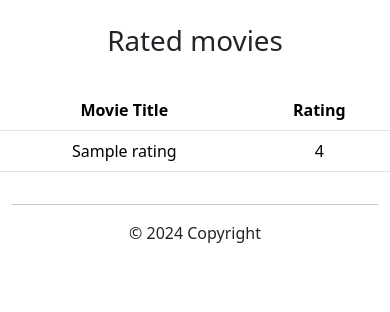
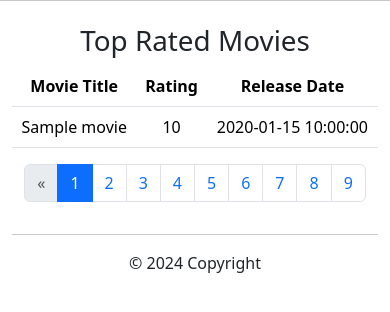
Before and after one commit to lataeqishere/WEB_MOVIE_RECOMMENDATION, a Flask app: template application/templates/reviews.html in a window 390 px wide. Shown: the part 113-425 px from the top of the page. Run offline with Flask 3, Linux system fonts and the light colour scheme; the template is opened without the code that fills it: most values are stand-ins (such as "Sample title", 1, 10 or a date in 2020); some web fonts are replaced.

Commit message:
update review page with database

```diff
--- a/application/templates/reviews.html
+++ b/application/templates/reviews.html
@@ -1,32 +1,84 @@
 {% extends "layout.html" %}
 
 {% block content %}
+<div class="container-fluid">
     <div class="row">
-        <div class="col-md-12 text-center">
-            <br/><h1>Rated movies</h1><br/>
+        <hr>
+        <br/><h1>Top Rated Movies</h1><br/>
     </div>
-    </div>
-    <div class="row">
-        <div class="col-md-2"></div>
-        <div class="col-md-8">
         <table id="movietable" class="table table-hover">
             <thead>
                 <tr>
                     <th>Movie Title</th>
                     <th>Rating</th>
+                    <th>Release Date</th>
                 </tr>
             </thead>
-
             <tbody>
-                    {% for r in ratings %}
+                {% for movie in movies %}
                 <tr>
-                        <td> {{ r["Name"] }} </td>
-                        <td> {{ r["Rating"] }} </td>
+                    <td> {{ movie["title"] }} </td>
+                    <td> {{ movie["vote_average"] }} </td>
+                    <td> {{ movie["release_date"] }} </td>
                 </tr>
                 {% endfor %}
             </tbody>
         </table>
+        <nav aria-label="Page navigation">
+            <ul class="pagination justify-content-center" id="pagination"> <!-- Centering pagination -->
+                <li class="page-item {% if current_page == 1 %}disabled{% endif %}">
+                    <a class="page-link" href="?page={{ current_page - 1 }}" aria-label="Previous">
+                        <span aria-hidden="true">&laquo;</span>
+                    </a>
+                </li>
+                {% for page_num in range(1, total_pages + 1) %}
+                    {% if page_num <= 10 %}
+                        <li class="page-item {% if page_num == current_page %}active{% endif %}">
+                            <a class="page-link" href="?page={{ page_num }}">{{ page_num }}</a>
+                        </li>
+                    {% endif %}
+                {% endfor %}
+                {% if total_pages > 10 %}
+                    <li class="page-item">
+                        <a class="page-link" href="?page={{ current_page + 1 }}" aria-label="Next">
+                            <span aria-hidden="true">&raquo;</span>
+                        </a>
+                    </li>
+                {% endif %}
+            </ul>
+        </nav>
     </div>
     <div class="col-md-2"></div>
-    </div>
 {% endblock %}
+
+{% block scripts %}
+    <script>
+        var currentPage = {{ current_page }};
+        var total_pages = {{ total_pages }};
+        var pagination = document.getElementById('pagination');
+
+        pagination.addEventListener('click', function(event) {
+            if (event.target.tagName === 'A') {
+                event.preventDefault();
+                var pageClicked = parseInt(event.target.textContent);
+                if (!isNaN(pageClicked)) {
+                    currentPage = pageClicked;
+                    updatePagination();
+                }
+            }
+        });
+
+        function updatePagination() {
+            pagination.innerHTML = '';
+            pagination.innerHTML += '<li class="page-item ' + (currentPage === 1 ? 'disabled' : '') + '"><a class="page-link" href="?page=' + (currentPage - 1) + '" aria-label="Previous"><span aria-hidden="true">&laquo;</span></a></li>';
+            var startPage = Math.max(1, currentPage - 4);
+            var endPage = Math.min(startPage + 9, total_pages);
+            for (var i = startPage; i <= endPage; i++) {
+                pagination.innerHTML += '<li class="page-item ' + (i === currentPage ? 'active' : '') + '"><a class="page-link" href="?page=' + i + '">' + i + '</a></li>';
+            }
+            pagination.innerHTML += '<li class="page-item ' + (currentPage === total_pages ? 'disabled' : '') + '"><a class="page-link" href="?page=' + (currentPage + 1) + '" aria-label="Next"><span aria-hidden="true">&raquo;</span></a></li>';
+        }
+
+        updatePagination(); // Call initially to set up pagination
+    </script>
+{% endblock %}
```
Lines whose indentation alone changed are shown as unchanged.
